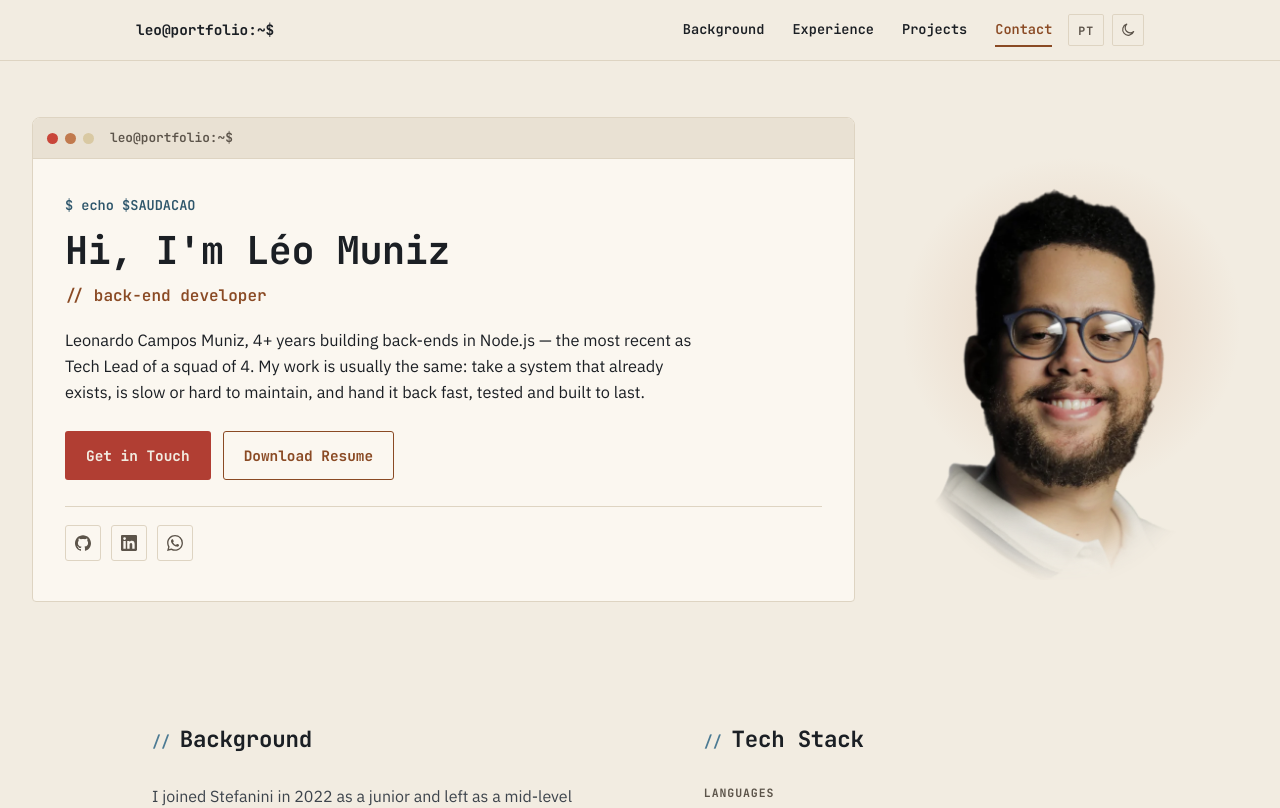
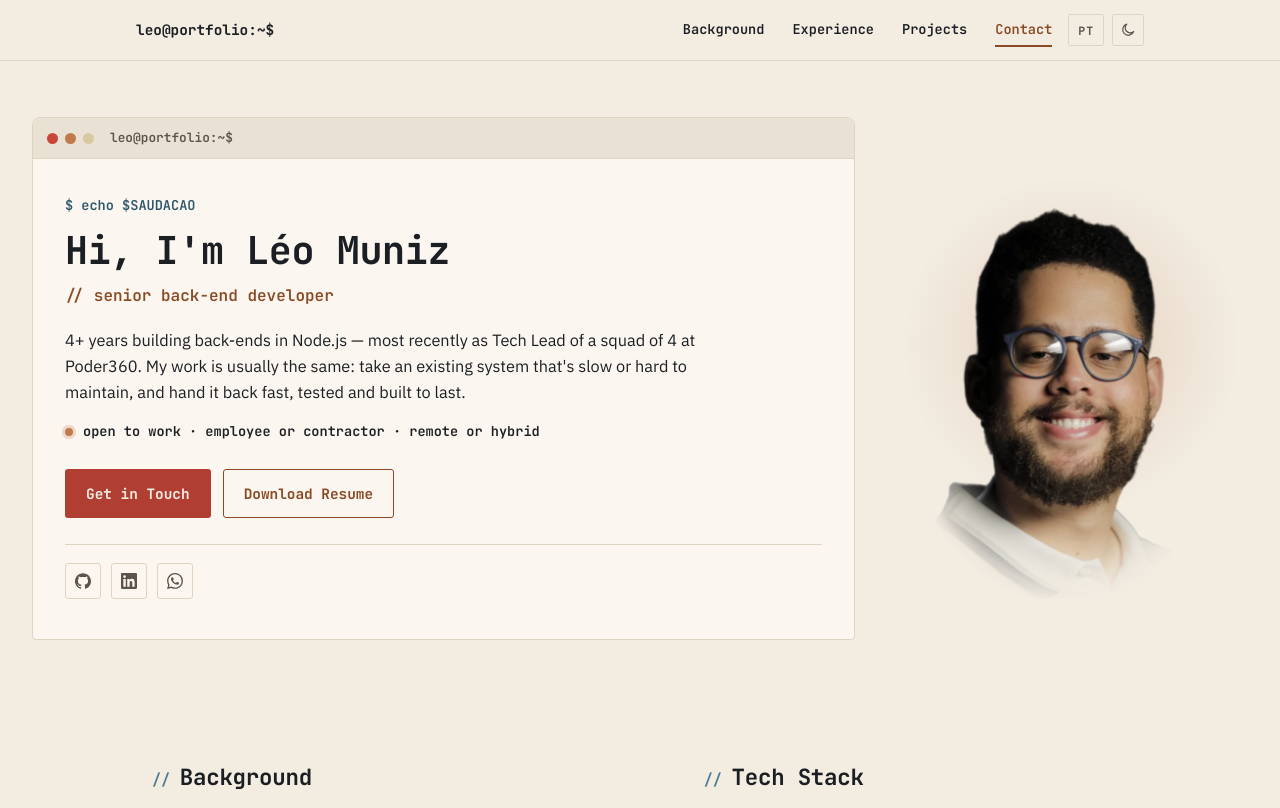
Before and after one commit to leonardomuniz/portfolio, a React (Vite) app: page / in a window 1280 px wide. Shown: the top 808 px of the page. Built offline with nearby package versions, Linux system fonts and the light colour scheme.

Commit message:
feat: melhoria lighthouse

```diff
--- a/src/components/Hero/Hero.css
+++ b/src/components/Hero/Hero.css
@@ -6,9 +6,9 @@
    GRADE: TERMINAL + RETRATO
    Mesma largura dos Projetos (--max-width-wide), mais larga que
    as seções de texto. A partir de 960px terminal e retrato
-   dividem a largura 70/30. Abaixo disso o retrato não aparece:
-   empilhado em cima do terminal, ficava um rosto solto acima da
-   janela.
+   dividem a largura 70/30. Abaixo disso o retrato dá lugar ao
+   avatar, dentro da janela (ver SAUDAÇÃO + AVATAR): empilhado em
+   cima do terminal, ficava um rosto solto acima da janela.
 =========================================================== */
 .hero-grade {
   max-width: var(--max-width-wide);
@@ -87,7 +87,7 @@
 }
 
 .hero-greeting {
-  font-size: 1.9rem;
+  font-size: 1.5rem;
   color: var(--text-primary);
   letter-spacing: -0.01em;
   line-height: 1.25;
@@ -135,6 +135,50 @@
   .cursor-piscando { animation: none; }
 }
 
+/* ==========================================================
+   SAUDAÇÃO + AVATAR
+   Abaixo de 960px o avatar fica à direita da saudação, e o
+   texto segue alinhado à esquerda com o resto da janela. O
+   fundo é o halo terracota do retrato: a foto não tem fundo e,
+   sem ele, o rosto ficaria recortado no vazio.
+=========================================================== */
+.hero-titulo {
+  display: flex;
+  align-items: center;
+  justify-content: space-between;
+  gap: 12px;
+}
+
+.hero-avatar {
+  flex-shrink: 0;
+  width: 52px;
+  height: 52px;
+  border-radius: 50%;
+  border: 1px solid var(--border-strong);
+  background: radial-gradient(
+    closest-side,
+    color-mix(in srgb, var(--accent-terracota) 30%, var(--bg-raised)),
+    var(--bg-raised)
+  );
+}
+
+/* Com o avatar ao lado, a saudação só cabe em duas linhas se a fonte
+   crescer junto com a tela: 1.5rem até 360px, 1.75rem nos 360 de boa
+   parte dos Androids e, a partir de 380px, fonte e avatar cheios. */
+@media (min-width: 360px) {
+  .hero-greeting { font-size: 1.75rem; }
+}
+
+@media (min-width: 380px) {
+  .hero-titulo { gap: 16px; }
+  .hero-avatar { width: 64px; height: 64px; }
+  .hero-greeting { font-size: 1.9rem; }
+}
+
+@media (min-width: 960px) {
+  .hero-avatar { display: none; }
+}
+
 .hero-role {
   font-family: var(--font-mono);
   font-weight: 600;
@@ -150,11 +194,51 @@
   font-size: 1.02rem;
 }
 
+/* ==========================================================
+   DISPONIBILIDADE
+   Linha de status em mono, com a bolinha de "online" na cor de
+   ação. A bolinha acompanha a primeira linha (0.5em de margem a
+   centraliza nela), porque no celular o texto quebra em duas.
+=========================================================== */
+.hero-disponivel {
+  display: flex;
+  align-items: flex-start;
+  gap: 10px;
+  margin-top: 16px;
+  font-family: var(--font-mono);
+  font-size: 0.85rem;
+  color: var(--text-primary);
+}
+
+.hero-disponivel::before {
+  content: '';
+  flex-shrink: 0;
+  width: 8px;
+  height: 8px;
+  margin-top: 0.5em;
+  border-radius: 50%;
+  background: var(--accent-terracota);
+  box-shadow: 0 0 0 3px color-mix(in srgb, var(--accent-terracota) 25%, transparent);
+}
+
+/* No celular os dois botões não cabem lado a lado: cada um cresce
+   até ocupar a linha inteira, em vez de empilharem com larguras
+   diferentes. Onde cabem, dividem a linha. A partir de 640px voltam
+   ao tamanho do texto. */
 .hero-actions {
   display: flex;
   flex-wrap: wrap;
   gap: 12px;
   margin-top: 26px;
+}
+
+.hero-actions .btn {
+  flex: 1 1 auto;
+  text-align: center;
+}
+
+@media (min-width: 640px) {
+  .hero-actions .btn { flex: 0 1 auto; }
 }
 
 /* ==========================================================
--- a/src/components/Hero/Hero.tsx
+++ b/src/components/Hero/Hero.tsx
@@ -36,6 +36,7 @@ function Hero() {
           <div className="terminal-body">
             <p className="terminal-prompt">$ echo $SAUDACAO</p>
 
+            <div className="hero-titulo">
               {/* O texto digitado é aria-hidden pra ninguém ouvir letra
                   por letra; o aria-label entrega a frase inteira ao
                   leitor de tela. O "fantasma" é a mesma frase invisível
@@ -54,9 +55,26 @@ function Hero() {
                 </span>
               </h1>
 
+              {/* Avatar do celular: onde o retrato grande some, o rosto
+                  continua na primeira tela. Os dois nunca aparecem juntos,
+                  por isso dividem o mesmo texto alternativo. Com
+                  loading="lazy", o desktop nem baixa o arquivo. */}
+              <img
+                className="hero-avatar"
+                src="/foto_leo_avatar.webp"
+                alt={textos.hero.fotoAlt}
+                width={64}
+                height={64}
+                loading="lazy"
+                decoding="async"
+              />
+            </div>
+
             <p className="hero-role">{textos.hero.cargo}</p>
 
             <p className="hero-desc"><TextoDestacado>{textos.hero.descricao}</TextoDestacado></p>
+
+            <p className="hero-disponivel">{textos.hero.disponibilidade}</p>
 
             <div className="hero-actions">
               <Button href="#contato">{textos.hero.faleComigo}</Button>
--- a/src/i18n/en.ts
+++ b/src/i18n/en.ts
@@ -25,13 +25,15 @@ export const en = {
   },
 
   hero: {
-    saudacao: "Hi, I'm Léo Muniz",
-    cargo: '// back-end developer',
+    // \u00A0 is a non-breaking space: the name never splits across lines
+    saudacao: "Hi, I'm Léo\u00A0Muniz",
+    cargo: '// senior back-end developer',
     descricao:
-      'Leonardo Campos Muniz, 4+ years building back-ends in Node.js — ' +
-      'the most recent as Tech Lead of a squad of 4. My work is usually the same: ' +
-      'take a system that already exists, is slow or hard to maintain, and hand it ' +
-      'back fast, tested and built to last.',
+      '4+ years building back-ends in Node.js — most recently as Tech Lead of a ' +
+      'squad of 4 at Poder360. My work is usually the same: take an existing ' +
+      "system that's slow or hard to maintain, and hand it back fast, tested " +
+      'and built to last.',
+    disponibilidade: 'open to work · employee or contractor · remote or hybrid',
     faleComigo: 'Get in Touch',
     baixarCurriculo: 'Download Resume',
     curriculo: '/curriculo-leonardo-muniz-en.pdf',
--- a/src/i18n/pt.ts
+++ b/src/i18n/pt.ts
@@ -27,13 +27,15 @@ export const pt = {
   },
 
   hero: {
-    saudacao: 'Olá, eu sou o Léo Muniz',
-    cargo: '// desenvolvedor back-end',
+    // \u00A0 é espaço que não quebra: o nome nunca se divide em duas linhas
+    saudacao: 'Olá, eu sou o Léo\u00A0Muniz',
+    cargo: '// desenvolvedor back-end sênior',
     descricao:
-      'Leonardo Campos Muniz, 4+ anos construindo back-end em Node.js — ' +
-      'os últimos como Tech Lead de uma squad de 4 pessoas. Meu trabalho costuma ' +
-      'ser o mesmo: pegar um sistema que já existe, está lento ou difícil de ' +
-      'manter, e devolver ele rápido, testado e pronto pra durar.',
+      '4+ anos construindo back-end em Node.js — mais recentemente como Tech Lead ' +
+      'de uma squad de 4 pessoas no Poder360. Meu trabalho costuma ser o mesmo: ' +
+      'pegar um sistema que já existe, lento ou difícil de manter, e devolvê-lo ' +
+      'rápido, testado e pronto pra durar.',
+    disponibilidade: 'disponível · CLT ou PJ · remoto ou híbrido',
     faleComigo: 'Fale Comigo',
     baixarCurriculo: 'Baixar Currículo',
     curriculo: '/curriculo-leonardo-muniz-pt.pdf',
--- a/src/types.ts
+++ b/src/types.ts
@@ -30,6 +30,8 @@ export interface Textos {
     saudacao: string
     cargo: string
     descricao: string
+    /** Linha de status abaixo da descrição: disponibilidade, regime e modalidade. */
+    disponibilidade: string
     faleComigo: string
     baixarCurriculo: string
     /** Caminho do PDF em public/, um por idioma. */
```
Also changed, not shown: public/foto_leo_avatar.webp (added), public/robots.txt (added). Lines whose indentation alone changed are shown as unchanged.
